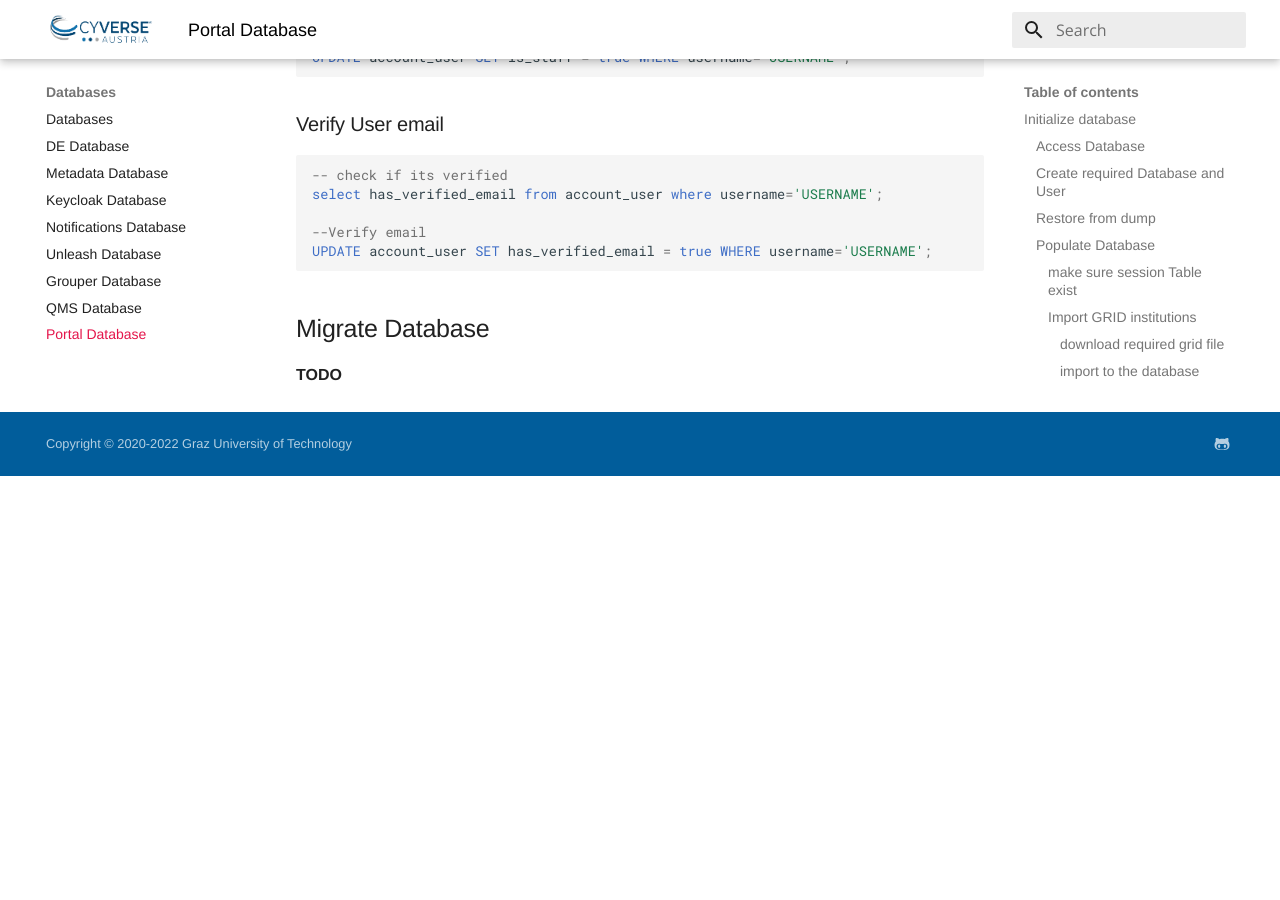
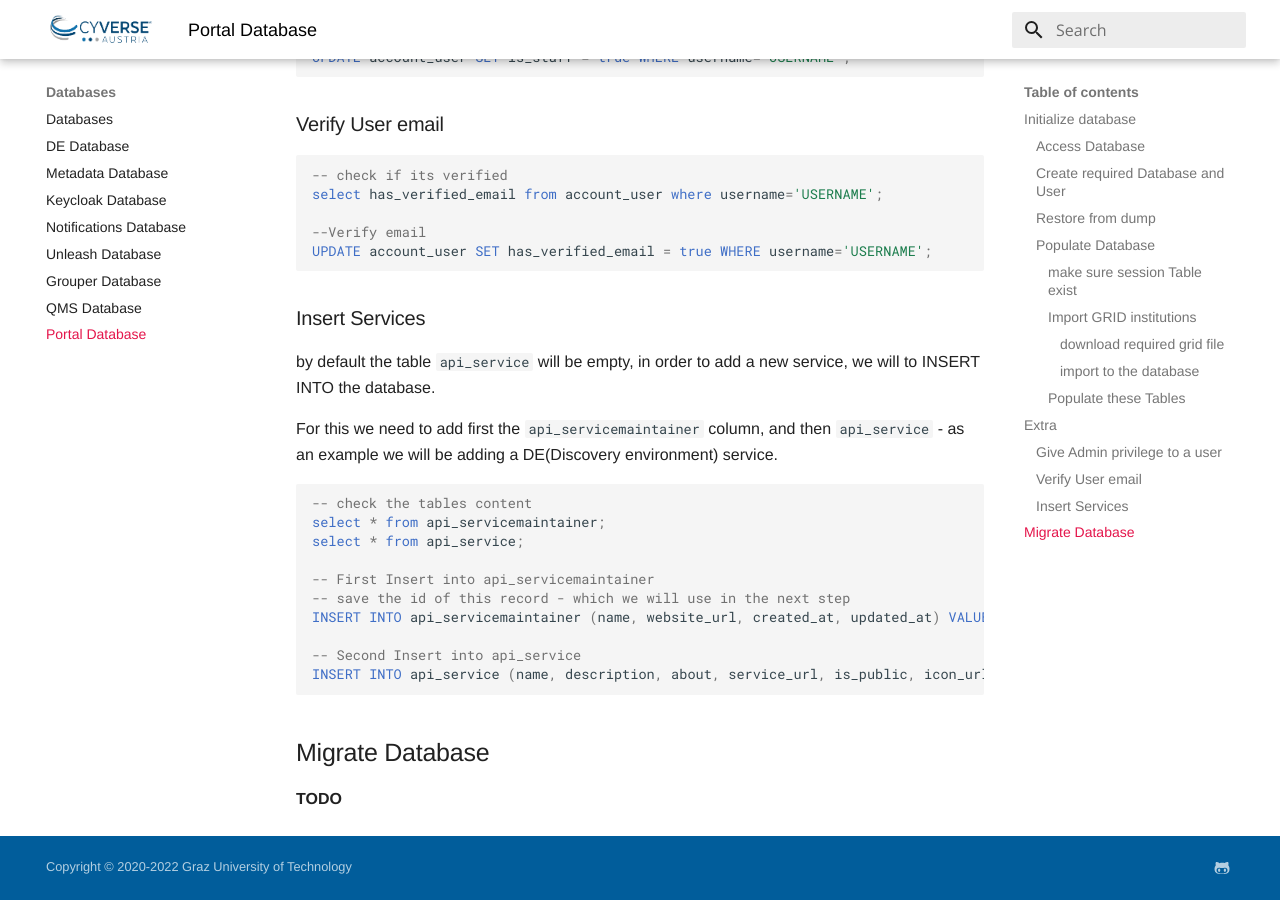
Before and after one commit to cyverse-austria/docs, an MkDocs documentation site: the page built from docs/database/portal-db.md, in a window 1280 px wide and 900 px high, scrolled down 2060 px. Built offline with MkDocs 1.6.1 and Material for MkDocs 9.7.7, drawn with Linux system fonts in a browser that asks for light colours; before the commit the page ends 2536 px from its top, so only the background shows below that.

Commit message:
portal(db): add services to the database

````diff
--- a/docs/database/portal-db.md
+++ b/docs/database/portal-db.md
@@ -106,6 +106,26 @@
 UPDATE account_user SET has_verified_email = true WHERE username='USERNAME';
 ```
 
+### Insert Services
+
+by default the table `api_service` will be empty, in order to add a new service, we will to INSERT INTO the database.
+
+For this we need to add first the `api_servicemaintainer` column, and then `api_service` -
+as an example we will be adding a DE(Discovery environment) service.
+
+```sql
+-- check the tables content
+select * from api_servicemaintainer;
+select * from api_service;
+
+-- First Insert into api_servicemaintainer
+-- save the id of this record - which we will use in the next step
+INSERT INTO api_servicemaintainer (name, website_url, created_at, updated_at) VALUES ('CyVerse', 'https://cyverse.tugraz.at', now(), now());
+
+-- Second Insert into api_service
+INSERT INTO api_service (name, description, about, service_url, is_public, icon_url, created_at, updated_at, service_maintainer_id, approval_key, subtitle) VALUES ('Discovery Environment', 'Use hundreds of bioinformatics apps and manage data in the CyVerse Data Store from a simple web interface', 'By providing a consistent user interface for access to the tools and computing resources needed for specialized scientific analyses, the Discovery Environment facilitates data exploration and scientific discovery.\r', 'https://de.cyverse.at', TRUE, 'https://user.cyverse.org/assets/images/de.png', now(), now(), 3, 'DISCOVERY_ENVIRONMENT', '');
+
+```
 
 ## Migrate Database
 
````
